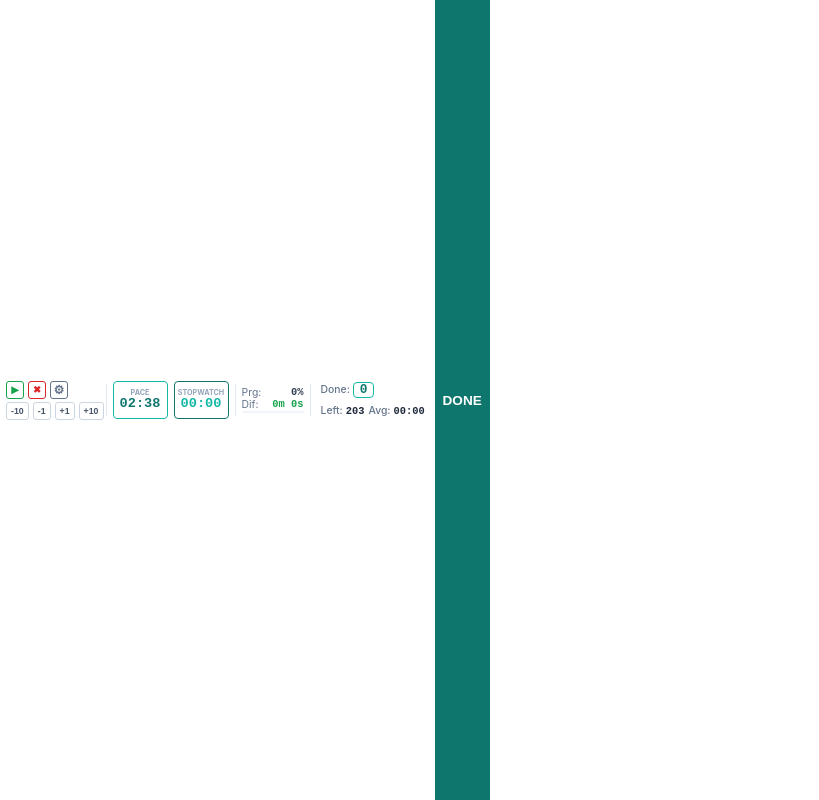
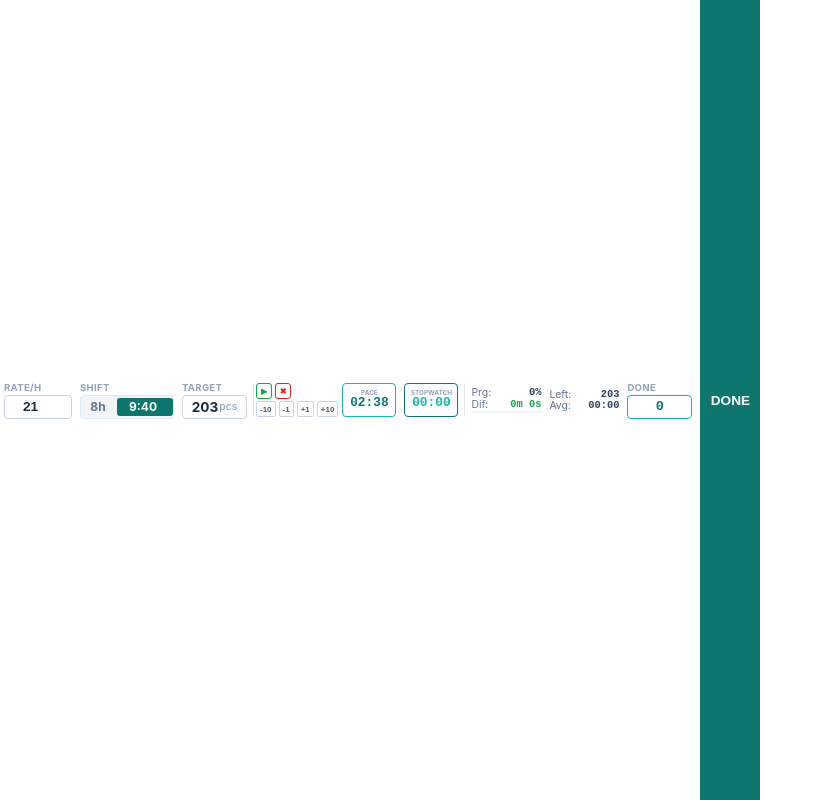
Before and after one commit to agr555/counter-app, a Next.js app: page / in a window 1280 px wide. Shown: the whole page, without its empty margins (0-819 px from the left). Built offline with nearby package versions, Linux system fonts and the light colour scheme.

Commit message:
feat: compact two-row layout and popup settings menu

```diff
--- a/app/page.tsx
+++ b/app/page.tsx
@@ -6,15 +6,11 @@ import styles from './widget.module.css';
 type ShiftType = '8h' | '9h40m';
 
 export default function PomodoroWidget() {
-  // Настройки пользователя и счетчики
   const [coefficient, setCoefficient] = useState<number>(21);
   const [shift, setShift] = useState<ShiftType>('9h40m');
   const [processedCount, setProcessedCount] = useState<number>(0);
-
-  // НОВОЕ: Состояние для выезжающего окна настроек (false = скрыто, true = открыто)
   const [showSettings, setShowSettings] = useState<boolean>(false);
 
-  // Состояния времени
   const [isRunning, setIsRunning] = useState<boolean>(false);
   const [stopwatchSeconds, setStopwatchSeconds] = useState<number>(0);
   const [totalRealSeconds, setTotalRealSeconds] = useState<number>(0);
@@ -141,9 +137,70 @@ export default function PomodoroWidget() {
   return (
     <div className={styles.widgetContainer}>
 
-      {/* 1 БЛОК: СИНХРОННОЕ УПРАВЛЕНИЕ И ПОДГОНКА (ДВА ЭТАЖА) */}
+      {/* 1 БЛОК: НАСТРОЙКИ (Rate/h до 6 знаков, Смена, План) */}
+      <div className={styles.flexRow}>
+        {/* Поле ввода нормы расширено до 6 знаков */}
+        <div className={styles.fieldGroup}>
+          <label htmlFor="coefficient" className={styles.fieldLabel}>Rate/h</label>
+          <input
+            id="coefficient"
+            type="number"
+            step="1"
+            min="1"
+            max="999999"
+            value={coefficient}
+            onChange={(e) => setCoefficient(parseInt(e.target.value) || 0)}
+            className={styles.inputNumberWide}
+          />
+        </div>
+
+        {/* Исправленный переключатель смен с ползунком */}
+        <div className={styles.fieldGroup}>
+          <span className={styles.fieldLabel}>Shift</span>
+          <div className={styles.toggleContainer}>
+            <input
+              type="radio"
+              id="shift-8"
+              name="shiftValue"
+              value="8h"
+              checked={shift === '8h'}
+              onChange={() => setShift('8h')}
+              className={styles.radioInput}
+            />
+            <label htmlFor="shift-8" className={styles.radioLabel}>8h</label>
+
+            <input
+              type="radio"
+              id="shift-9"
+              name="shiftValue"
+              value="9h40m"
+              checked={shift === '9h40m'}
+              onChange={() => setShift('9h40m')}
+              className={styles.radioInput}
+            />
+            <label htmlFor="shift-9" className={styles.radioLabel} style={{ width: '56px' }}>9:40</label>
+
+            <div
+              className={styles.slider}
+              style={{
+                width: shift === '9h40m' ? '56px' : '34px',
+                transform: shift === '9h40m' ? 'translateX(34px)' : 'translateX(0px)'
+              }}
+            ></div>
+          </div>
+        </div>
+
+        <div className={styles.fieldGroup}>
+          <span className={styles.fieldLabel}>Target</span>
+          <div className={styles.targetDisplay}>{targetPositions} <span className={styles.unitText}>pcs</span></div>
+        </div>
+      </div>
+
+      <div className={styles.divider}></div>
+
+      {/* 2 БЛОК: УПРАВЛЕНИЕ И ТАЙМЕРЫ (ДВА ЭТАЖА) */}
       <div className={styles.controlAndAdjustColumn}>
-        {/* 1 ЭТАЖ: Основные кнопки управления таймерами */}
+        {/* 1 ЭТАЖ: Старт и Сброс */}
         <div className={styles.gridRow}>
           <button
             type="button"
@@ -155,17 +212,9 @@ export default function PomodoroWidget() {
           <button type="button" onClick={handleGlobalReset} className={`${styles.timerControlBtn} ${styles.btnReset}`}>
             ✖
           </button>
-          <button
-            type="button"
-            onClick={() => setShowSettings(!showSettings)}
-            className={`${styles.timerControlBtn} ${styles.btnSettings}`}
-            title="Open Settings"
-          >
-            ⚙
-          </button>
         </div>
 
-        {/* 2 ЭТАЖ: Кнопки ручной корректировки строго под верхними */}
+        {/* 2 ЭТАЖ: Ручная подгонка (-10, -1, +1, +10) строго под кнопками */}
         <div className={styles.gridRow}>
           <button type="button" onClick={() => adjustCount(-10)} className={styles.adjBtn}>-10</button>
           <button type="button" onClick={() => adjustCount(-1)} className={styles.adjBtn}>-1</button>
@@ -174,16 +223,14 @@ export default function PomodoroWidget() {
         </div>
       </div>
 
-      <div className={styles.divider}></div>
-
-      {/* 2 БЛОК: ТАБЛО ВРЕМЕНИ (PACE И STOPWATCH) */}
+      {/* Дисплеи времени PACE и STOPWATCH */}
       <div className={styles.flexRow}>
-        <div className={styles.timeDisplay} title="Current Pace">
+        <div className={styles.timeDisplay}>
           <span className={styles.timeLabel}>PACE</span>
           <span className={styles.timeNumbers}>{formatTime(timeLeft)}</span>
         </div>
 
-        <div className={styles.stopwatchDisplay} title="Item Stopwatch">
+        <div className={styles.stopwatchDisplay}>
           <span className={styles.stopwatchLabel}>STOPWATCH</span>
           <span className={styles.stopwatchNumbers}>{formatTime(stopwatchSeconds)}</span>
         </div>
@@ -191,119 +238,54 @@ export default function PomodoroWidget() {
 
       <div className={styles.divider}></div>
 
-      {/* 3 БЛОК: PROGRESS & ANALYTICS */}
-      <div className={styles.compactStatsBox}>
-        <div className={styles.statLine}>
-          <span>Prg:</span>
-          <span className={styles.boldVal}>{progressPercent}%</span>
-        </div>
-        <div className={styles.statLine}>
-          <span>Dif:</span>
-          <span className={`${styles.boldVal} ${timeDifference >= 0 ? styles.textGreen : styles.textRed}`}>
-            {timeDifference > 0 ? '+' : timeDifference < 0 ? '-' : ''}{formatAccumulatedTime(timeDifference)}
-          </span>
-        </div>
-        <div className={styles.statusBarTrack}>
-          <div
-            className={`${styles.statusBarFill} ${timeDifference >= 0 ? styles.bgBarGreen : styles.bgBarRed}`}
-            style={{ width: `${barWidthPercent}%` }}
-          ></div>
-        </div>
-      </div>
+      {/* 3 БЛОК: ПРОГРЕСС, АНАЛИТИКА И ГОТОВО */}
+      <div className={styles.resultsSection}>
 
-      <div className={styles.divider}></div>
-
-      {/* 4 БЛОК: ЧИСЛО ВЫПОЛНЕННЫХ И DONE КНОПКА */}
-      <div className={styles.twoRowResultsSection}>
-        <div className={styles.analyticsGrid}>
-          <div className={styles.gridRow}>
-            <div className={styles.compactStatLine} title="Completed items">
-              <span className={styles.statLabel}>Done:</span>
-              <div className={styles.countDisplayOnly}>{processedCount}</div>
-            </div>
+        {/* Аналитика прогресса времени */}
+        <div className={styles.compactStatsBox}>
+          <div className={styles.statLine}>
+            <span>Prg:</span>
+            <span className={styles.boldVal}>{progressPercent}%</span>
           </div>
-          <div className={styles.gridRow}>
-            <div className={styles.compactStatLine} title="Pcs Left to Target">
-              <span className={styles.statLabel}>Left:</span>
-              <span className={styles.statVal}>{pcsLeft}</span>
-            </div>
-            <div className={styles.compactStatLine} title="Average Real Time">
-              <span className={styles.statLabel}>Avg:</span>
-              <span className={styles.statVal}>{formatTime(avgRealTimeSeconds)}</span>
-            </div>
+          <div className={styles.statLine}>
+            <span>Dif:</span>
+            <span className={`${styles.boldVal} ${timeDifference >= 0 ? styles.textGreen : styles.textRed}`}>
+              {timeDifference > 0 ? '+' : timeDifference < 0 ? '-' : ''}{formatAccumulatedTime(timeDifference)}
+            </span>
+          </div>
+          {/* Шкала Time Status Bar */}
+          <div className={styles.statusBarTrack}>
+            <div
+              className={`${styles.statusBarFill} ${timeDifference >= 0 ? styles.bgBarGreen : styles.bgBarRed}`}
+              style={{ width: `${barWidthPercent}%` }}
+            ></div>
           </div>
         </div>
 
-        {/* Большая кнопка фиксации детали */}
+        {/* Расширенная статистика сменных остатков */}
+        <div className={styles.compactStatsBox}>
+          <div className={styles.statLine}>
+            <span>Left:</span>
+            <span className={styles.boldVal}>{pcsLeft}</span>
+          </div>
+          <div className={styles.statLine}>
+            <span>Avg:</span>
+            <span className={styles.boldVal}>{formatTime(avgRealTimeSeconds)}</span>
+          </div>
+        </div>
+
+        {/* Поле количества готовых штук */}
+        <div className={styles.fieldGroup}>
+          <span className={styles.fieldLabel}>Done</span>
+          <div className={styles.countDisplayOnly}>{processedCount}</div>
+        </div>
+
+        {/* Самая правая широкая и удобная кнопка DONE */}
         <button type="button" onClick={handleRealItemDone} className={styles.bigSquareDoneBtn}>
           DONE
         </button>
+
       </div>
-
-      {/* ВЫЕЗЖАЮЩЕЕ ПОВЕРХ ОКНО НАСТРОЕК (SETTINGS POPUP) */}
-      {showSettings && (
-        <div className={styles.settingsOverlay}>
-          <div className={styles.settingsHeader}>
-            <span>Shift Settings</span>
-            <button type="button" onClick={() => setShowSettings(false)} className={styles.closeSettingsBtn}>✕</button>
-          </div>
-
-          <div className={styles.settingsBody}>
-            <div className={styles.popFieldGroup}>
-              <label htmlFor="coefficient">Rate / Hour:</label>
-              <input
-                id="coefficient"
-                type="number"
-                step="1"
-                min="1"
-                value={coefficient}
-                onChange={(e) => setCoefficient(parseInt(e.target.value) || 0)}
-                className={styles.popInputNumber}
-              />
-            </div>
-
-            <div className={styles.popFieldGroup}>
-              <label>Shift Duration:</label>
-              <div className={styles.toggleContainer}>
-                <input
-                  type="radio"
-                  id="shift-8"
-                  name="shiftValue"
-                  value="8h"
-                  checked={shift === '8h'}
-                  onChange={() => setShift('8h')}
-                  className={styles.radioInput}
-                />
-                <label htmlFor="shift-8" className={styles.radioLabel}>8h</label>
-
-                <input
-                  type="radio"
-                  id="shift-9"
-                  name="shiftValue"
-                  value="9h40m"
-                  checked={shift === '9h40m'}
-                  onChange={() => setShift('9h40m')}
-                  className={styles.radioInput}
-                />
-                <label htmlFor="shift-9" className={styles.radioLabel} style={{ width: '50px' }}>9:40</label>
-
-                <div
-                  className={styles.slider}
-                  style={{
-                    width: shift === '9h40m' ? '50px' : '30px',
-                    transform: shift === '9h40m' ? 'translateX(30px)' : 'translateX(0px)'
-                  }}
-                ></div>
-              </div>
-            </div>
-
-            <div className={styles.popTargetDisplay}>
-              <span>Shift Target Plan:</span>
-              <strong>{targetPositions} pcs</strong>
-            </div>
-          </div>
-        </div>
-      )}
 
     </div>
   );
--- a/app/widget.module.css
+++ b/app/widget.module.css
@@ -9,13 +9,12 @@
     box-sizing: border-box;
     overflow: hidden;
     padding: 0;
-    position: relative;
   }
 
-  .flexRow, .twoRowResultsSection {
+  .flexRow, .resultsSection {
     display: flex;
     align-items: center;
-    gap: 6px;
+    gap: 8px;
     height: 100%;
     padding: 0 4px;
   }
@@ -27,138 +26,165 @@
     margin: 0 2px;
   }
 
-  /* --- СТОЛБЕЦ УПРАВЛЕНИЯ С ДВУМЯ ЭТАЖАМИ (СЛЕВА) --- */
+  .fieldGroup {
+    display: flex;
+    flex-direction: column;
+    justify-content: center;
+    gap: 2px;
+  }
+
+  .fieldLabel {
+    font-size: 0.6rem;
+    font-weight: 700;
+    color: #94a3b8;
+    text-transform: uppercase;
+    letter-spacing: 0.03em;
+  }
+
+  /* Расширенное до 6 знаков поле ввода */
+  .inputNumberWide {
+    background-color: transparent;
+    border: 1px solid #cbd5e1;
+    border-radius: 4px;
+    color: #1e293b;
+    font-size: 0.85rem;
+    font-weight: 700;
+    width: 68px; /* Достаточно места для 6 цифр (например, 999999) */
+    height: 24px;
+    text-align: center;
+    outline: none;
+  }
+  .inputNumberWide:focus { border-color: #0f766e; }
+
+  /* ИСПРАВЛЕННЫЙ ПЕРЕКЛЮЧАТЕЛЬ СМЕН */
+  .toggleContainer {
+    display: flex;
+    align-items: center;
+    position: relative;
+    background-color: #f1f5f9;
+    border: 1px solid #e2e8f0;
+    border-radius: 4px;
+    height: 24px;
+    min-width: 94px;
+    box-sizing: border-box;
+  }
+
+  .radioInput { position: absolute; opacity: 0; width: 0; height: 0; }
+  .radioLabel {
+    display: flex;
+    align-items: center;
+    justify-content: center;
+    width: 34px;
+    height: 100%;
+    font-size: 0.75rem;
+    font-weight: 700;
+    color: #64748b;
+    cursor: pointer;
+    z-index: 2;
+    transition: color 0.15s;
+  }
+  .radioLabel[htmlFor="shift-9"] { width: 56px; }
+  .radioInput:checked + .radioLabel { color: #ffffff; }
+
+  .slider {
+    position: absolute;
+    top: 2px; left: 2px;
+    height: calc(100% - 4px);
+    background-color: #0f766e;
+    border-radius: 3px;
+    transition: transform 0.15s ease-in-out, width 0.15s ease-in-out;
+    z-index: 1;
+  }
+
+  /* Статичные дисплеи */
+  .targetDisplay, .countDisplayOnly {
+    background-color: transparent;
+    border: 1px solid #cbd5e1;
+    border-radius: 4px;
+    font-size: 0.85rem;
+    font-weight: 700;
+    display: flex;
+    align-items: center;
+    justify-content: center;
+    height: 24px;
+    width: 65px;
+    box-sizing: border-box;
+  }
+  .targetDisplay { color: #1e293b; }
+  .countDisplayOnly { border-color: #14b8a6; color: #0f766e; font-family: monospace; }
+  .unitText { font-size: 0.65rem; color: #94a3b8; font-weight: 500; margin-left: 1px; }
+
+  /* ДВУХЭТАЖНЫЙ СТОЛБЕЦ УПРАВЛЕНИЯ И ПОДГОНКИ */
   .controlAndAdjustColumn {
     display: flex;
     flex-direction: column;
     justify-content: center;
-    gap: 3px;
-    padding-left: 6px;
+    gap: 2px;
     height: 100%;
   }
 
   .gridRow {
     display: flex;
     align-items: center;
-    gap: 4px;
-    height: 18px;
+    gap: 3px;
+    height: 16px;
   }
 
-  /* 1 ЭТАЖ: Маленькие квадратные кнопки START/STOP/⚙ */
   .timerControlBtn {
-    height: 18px; width: 18px; padding: 0; background-color: transparent;
-    border-radius: 3px; font-size: 0.6rem; font-weight: 700; cursor: pointer;
+    height: 16px; width: 16px; padding: 0; background-color: transparent;
+    border-radius: 3px; font-size: 0.5rem; font-weight: 700; cursor: pointer;
     display: flex; align-items: center; justify-content: center;
   }
   .btnStart { border: 1px solid #16a34a; color: #16a34a; }
   .btnPause { border: 1px solid #ca8a04; color: #ca8a04; }
   .btnReset { border: 1px solid #dc2626; color: #dc2626; }
-  .btnSettings { border: 1px solid #64748b; color: #64748b; font-size: 0.75rem; }
 
-  /* 2 ЭТАЖ: Кнопки корректировки подгонки (-10, -1, +1, +10) */
   .adjBtn {
     background-color: transparent; border: 1px solid #cbd5e1; color: #475569;
-    border-radius: 3px; font-size: 0.55rem; font-weight: 700; height: 18px;
-    padding: 0 4px; cursor: pointer; display: flex; align-items: center; justify-content: center;
+    border-radius: 2px; font-size: 0.5rem; font-weight: 700; height: 16px;
+    padding: 0 3px; cursor: pointer; display: flex; align-items: center; justify-content: center;
   }
   .adjBtn:hover { background-color: #f8fafc; }
 
-  /* Дисплеи PACE и STOPWATCH по центру */
+  /* Дисплеи времени PACE и STOPWATCH */
   .timeDisplay, .stopwatchDisplay {
     display: flex; flex-direction: column; align-items: center; justify-content: center;
-    border: 1px solid #e2e8f0; border-radius: 4px; min-width: 55px; height: 38px;
+    border: 1px solid #e2e8f0; border-radius: 4px; min-width: 54px; height: 34px;
   }
   .timeDisplay { border-color: #14b8a6; }
   .stopwatchDisplay { border-color: #0f766e; }
-  .timeLabel, .stopwatchLabel { font-size: 0.45rem; font-weight: 700; color: #94a3b8; }
-  .timeNumbers, .stopwatchNumbers { font-size: 0.85rem; font-weight: 700; font-family: monospace; line-height: 1.1; }
+  .timeLabel, .stopwatchLabel { font-size: 0.4rem; font-weight: 700; color: #94a3b8; line-height: 1; }
+  .timeNumbers, .stopwatchNumbers { font-size: 0.8rem; font-weight: 700; font-family: monospace; line-height: 1.1; }
   .timeNumbers { color: #0f766e; }
   .stopwatchNumbers { color: #14b8a6; }
 
-  /* Блок Прогресса */
+  /* Блоки аналитики */
   .compactStatsBox {
     display: flex; flex-direction: column; justify-content: center;
-    min-width: 70px; height: 100%; line-height: 1.1; padding: 0 4px;
+    min-width: 70px; height: 100%; line-height: 1.1;
   }
   .statLine { display: flex; justify-content: space-between; width: 100%; font-size: 0.65rem; color: #64748b; }
   .boldVal { font-weight: 700; color: #334155; font-family: monospace; }
   .textGreen { color: #16a34a !important; }
   .textRed { color: #dc2626 !important; }
 
+  /* Шкала статуса времени */
   .statusBarTrack { width: 100%; height: 2px; background-color: #f1f5f9; border-radius: 1px; margin-top: 1px; overflow: hidden; }
   .statusBarFill { height: 100%; width: 0%; transition: width 0.2s; }
   .bgBarGreen { background-color: #16a34a; }
   .bgBarRed { background-color: #dc2626; }
 
-  /* Правая секция выполненных */
-  .analyticsGrid { display: flex; flex-direction: column; justify-content: center; gap: 3px; padding: 0 4px; height: 100%; }
-  .compactStatLine { display: flex; align-items: center; gap: 3px; font-size: 0.65rem; color: #64748b; }
-  .statLabel { font-weight: 500; }
-  .statVal { font-weight: 700; color: #1e293b; font-family: monospace; }
-
-  .countDisplayOnly {
-    border: 1px solid #14b8a6; border-radius: 4px; color: #0f766e;
-    font-size: 0.8rem; font-weight: 700; display: flex; align-items: center; justify-content: center;
-    height: 16px; padding: 0 6px; font-family: monospace;
-  }
-
-  /* БОЛЬШАЯ КВАДРАТНАЯ КНОПКА DONE */
+  /* КНОПКА DONE НА САМОМ КРАЮ */
   .bigSquareDoneBtn {
-    width: 55px; height: 100%; background-color: #0f766e; border: none;
-    color: #ffffff; font-size: 0.85rem; font-weight: 900; cursor: pointer; transition: background-color 0.1s;
+    width: 60px;
+    height: 100%;
+    background-color: #0f766e;
+    border: none;
+    color: #ffffff;
+    font-size: 0.85rem;
+    font-weight: 900;
+    cursor: pointer;
+    transition: background-color 0.1s;
   }
   .bigSquareDoneBtn:hover { background-color: #115e59; }
-
-  /* === НОВОЕ СТИЛЬНОЕ ОКНО НАСТРОЕК (OVERLAY) === */
-  .settingsOverlay {
-    position: absolute;
-    top: 0; left: 0; right: 0; bottom: 0;
-    background-color: rgba(255, 255, 255, 0.98);
-    z-index: 100;
-    display: flex;
-    flex-direction: column;
-    padding: 6px 10px;
-    box-sizing: border-box;
-  }
-
-  .settingsHeader {
-    display: flex; justify-content: space-between; align-items: center;
-    width: 100%; font-size: 0.75rem; font-weight: 700; color: #0f766e;
-    border-bottom: 1px solid #e2e8f0; padding-bottom: 3px; margin-bottom: 4px;
-  }
-
-  .closeSettingsBtn {
-    background: transparent; border: none; font-size: 0.75rem; color: #94a3b8; cursor: pointer;
-  }
-  .closeSettingsBtn:hover { color: #ef4444; }
-
-  .settingsBody {
-    display: flex; gap: 12px; align-items: center; flex: 1;
-  }
-
-  .popFieldGroup {
-    display: flex; align-items: center; gap: 4px; font-size: 0.7rem; font-weight: 600; color: #475569;
-  }
-
-  .popInputNumber {
-    background-color: transparent; border: 1px solid #cbd5e1; border-radius: 4px;
-    color: #1e293b; font-size: 0.75rem; font-weight: 700; width: 34px; height: 20px; text-align: center; outline: none;
-  }
-
-  .toggleContainer {
-    display: flex; align-items: center; position: relative; background-color: #f1f5f9;
-    border: 1px solid #e2e8f0; border-radius: 4px; height: 20px; min-width: 80px;
-  }
-
-  .radioInput { position: absolute; opacity: 0; }
-  .radioLabel {
-    display: flex; align-items: center; justify-content: center; width: 26px; height: 100%;
-    font-size: 0.65rem; font-weight: 700; color: #64748b; cursor: pointer; z-index: 2;
-  }
-  .radioLabel[htmlFor="shift-9"] { width: 50px; }
-  .radioInput:checked + .radioLabel { color: #ffffff; }
-
-  .popTargetDisplay {
-    font-size: 0.7rem; color: #475569; display: flex; gap: 3px;
-  }
-  .popTargetDisplay strong { color: #0f766e; font-weight: 700; }
+  .bigSquareDoneBtn:active { background-color: #134e4a; }
```
